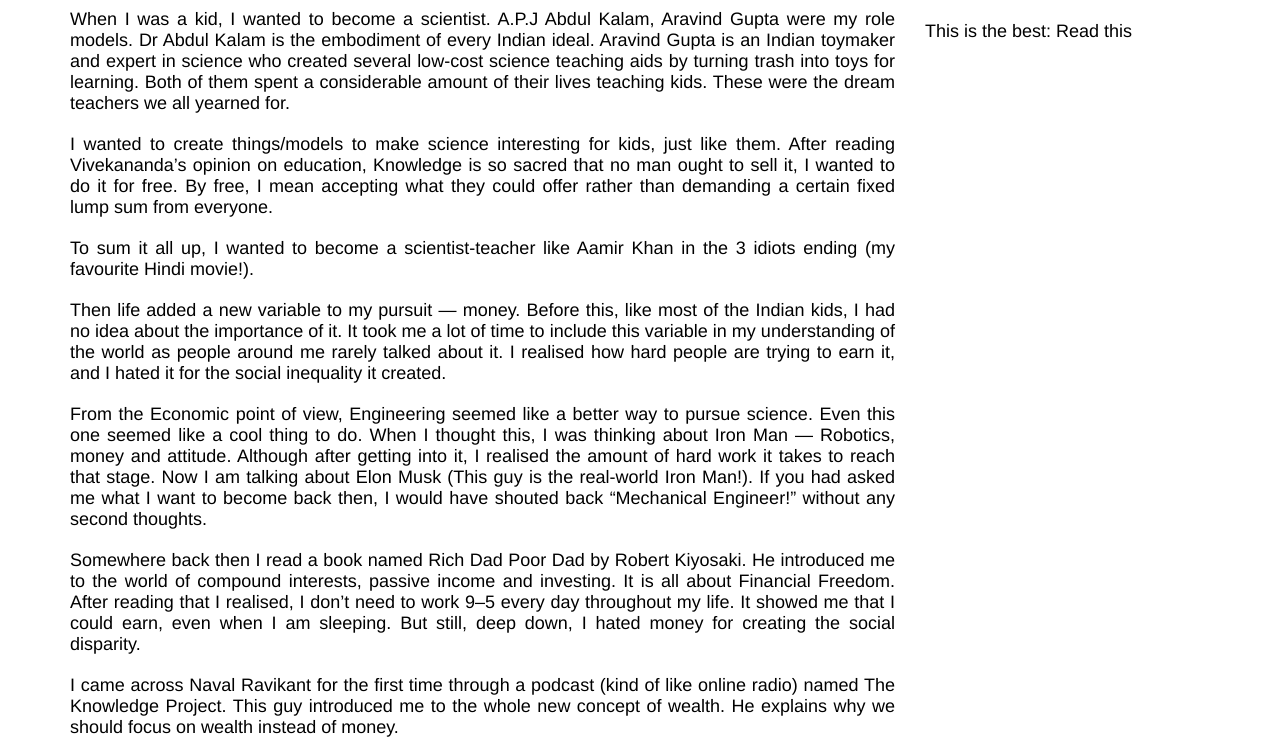
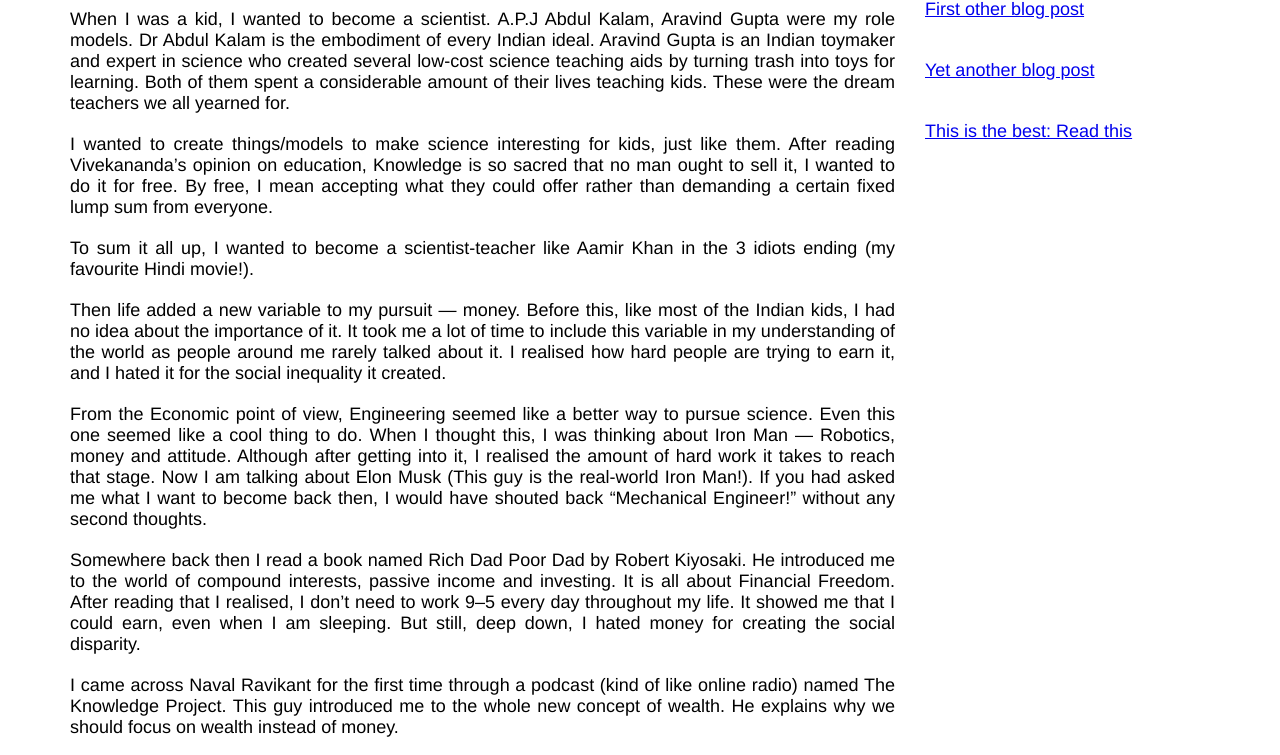
Before and after one commit to abhilashkakumanu1/first-site, a plain HTML site: page index.html in a window 1280 px wide. Shown: the part 121-876 px from the top of the page. Drawn offline with Linux system fonts and the light colour scheme.

Commit message:
updating

```diff
--- a/index.html
+++ b/index.html
@@ -26,9 +26,9 @@
                 <p>After I understood this, I stopped seeing money as the end goal and started to view it as a token of appreciation that society pays us for adding value to it. Wealth is just creating cash in a better way (positive-sum game) without sacrificing our freedom.</p>
             </div>
             <div class="other-posts">
-                <div class="other">First other blog post</div>
-                <div class="other">Yet another blog post</div>
-                <div class="other">This is the best: Read this</div>
+                <div class="other"><a href="#">First other blog post</a></div>
+                <div class="other"><a href="#">Yet another blog post</a></div>
+                <div class="other"><a href="#">This is the best: Read this</a></div>
             </div>
             <div class="clearfix"></div>
             <div class="footer">
--- a/style.css
+++ b/style.css
@@ -39,6 +39,7 @@
 }
 .other-posts{
     width:25%;
+    margin-top:100px;
     float:left;
 }
 
```
